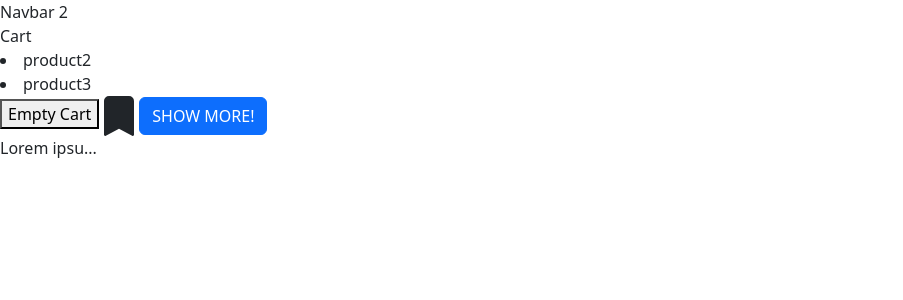
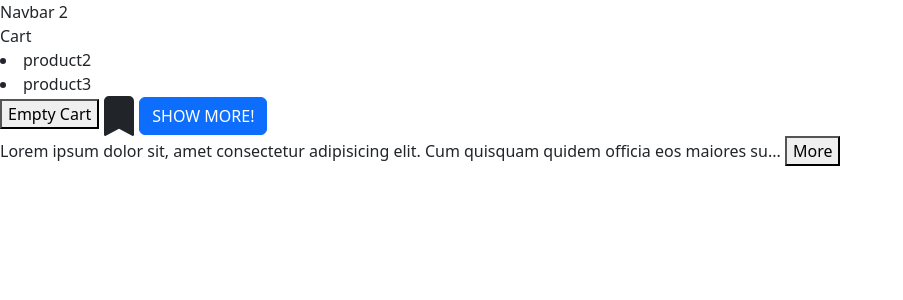
Before and after one commit to HigherIB/react-app-workable, a React (Vite) app: page / in a window 1280 px wide. Shown: the top 300 px of the page, without its empty margins (0-903 px from the left). Built offline with nearby package versions, Linux system fonts and the light colour scheme.

Commit message:
expandable button

```diff
--- a/src/App.tsx
+++ b/src/App.tsx
@@ -18,7 +18,7 @@ function App(){
     }
   })
 
-  const [maxChar, setMaxChar] = useState(10);
+  const [maxChar, setMaxChar] = useState(100);
   const [expand, setExpand] = useState(false);
 
   const handleClick = () => {
--- a/src/components/ExpandableText.tsx
+++ b/src/components/ExpandableText.tsx
@@ -1,13 +1,16 @@
+import { useState } from "react";
+
 interface Props {
     children: string;
     onClick: () => void;
     maxChar?: number;
 }
 
-const ExpandableText = ({ children, onClick, maxChar = 10} : Props) => {
+const ExpandableText = ({ children, onClick, maxChar = 100} : Props) => {
+    const [isExpandable, setIsExpandable] = useState(false)
         if (children.length <= maxChar) return <p>{children}</p>;
          const text = children.substring(0, maxChar);
-         return <p>{text}...</p>
+         return <p>{text}... <button> {isExpandable ? 'Less' : 'More'} </button> </p>
 }
 
 export default ExpandableText
```
